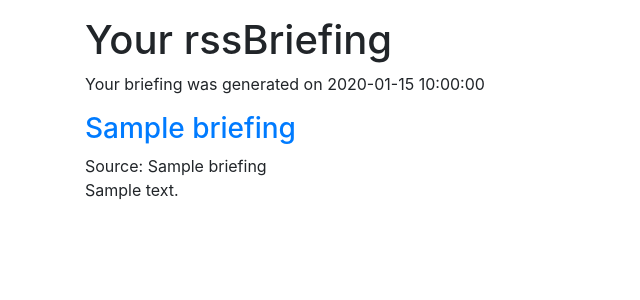
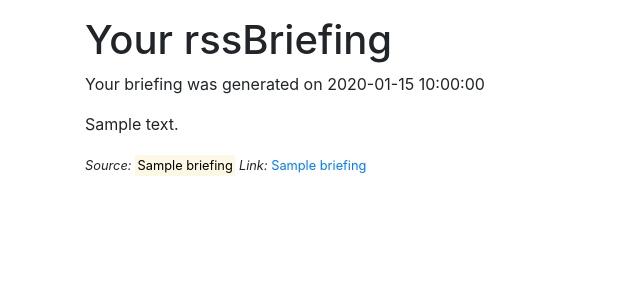
Before and after one commit to grbtm/rssBriefing, a Flask app: template rssbriefing_package/templates/briefing/index.html in a window 1280 px wide. Shown: the part 56-356 px from the top of the page, without its empty margins (0-640 px from the left). Run offline with Flask 2, Linux system fonts and the light colour scheme; tables that the repository leaves empty hold one stand-in row (values such as "Sample post"); the template is opened without the code that fills it: values that come from a table or form of the project are taken from there, most other values are stand-ins (such as "Sample title", 1, 10 or a date in 2020); some libraries are stand-ins or nearby versions.

Commit message:
set default for feed descr to ignore links, refactored briefing view

```diff
--- a/rssbriefing_package/feed.py
+++ b/rssbriefing_package/feed.py
@@ -58,7 +58,7 @@ def parse_entry_attribute(entry, attribute):
         elif attribute == 'description':  # HTML parsing of description
 
             text_maker = html2text.HTML2Text()
-            text_maker.ignore_links = False
+            text_maker.ignore_links = True
             text_maker.ignore_images = True
 
             value = text_maker.handle(entry[attribute])
--- a/rssbriefing_package/templates/briefing/index.html
+++ b/rssbriefing_package/templates/briefing/index.html
@@ -30,15 +30,21 @@
 
 {% for item in items %}
 <article class="item">
-    <header>
-        <div>
-            <a target="_blank" rel="noopener noreferrer" href="{{ item['link'] }}"><h3>{{ item['title'] }}</h3></a>
-            <div class="about">
-                Source: {{ item['feed_title'] }}
-            </div>
-        </div>
-    </header>
+
     <p class="body">{{ item['description'] }}</p>
+
+    <small>
+
+        <i>Source:</i> <mark>{{ item['feed_title'] }}</mark>
+
+        <i>Link:</i>
+            <a target="_blank" rel="noopener noreferrer" href="{{ item['link'] }}">
+                {{ item['title'] }}
+            </a>
+
+    </small>
+
+
 </article>
 {% if not loop.last %}
 <hr>
```
